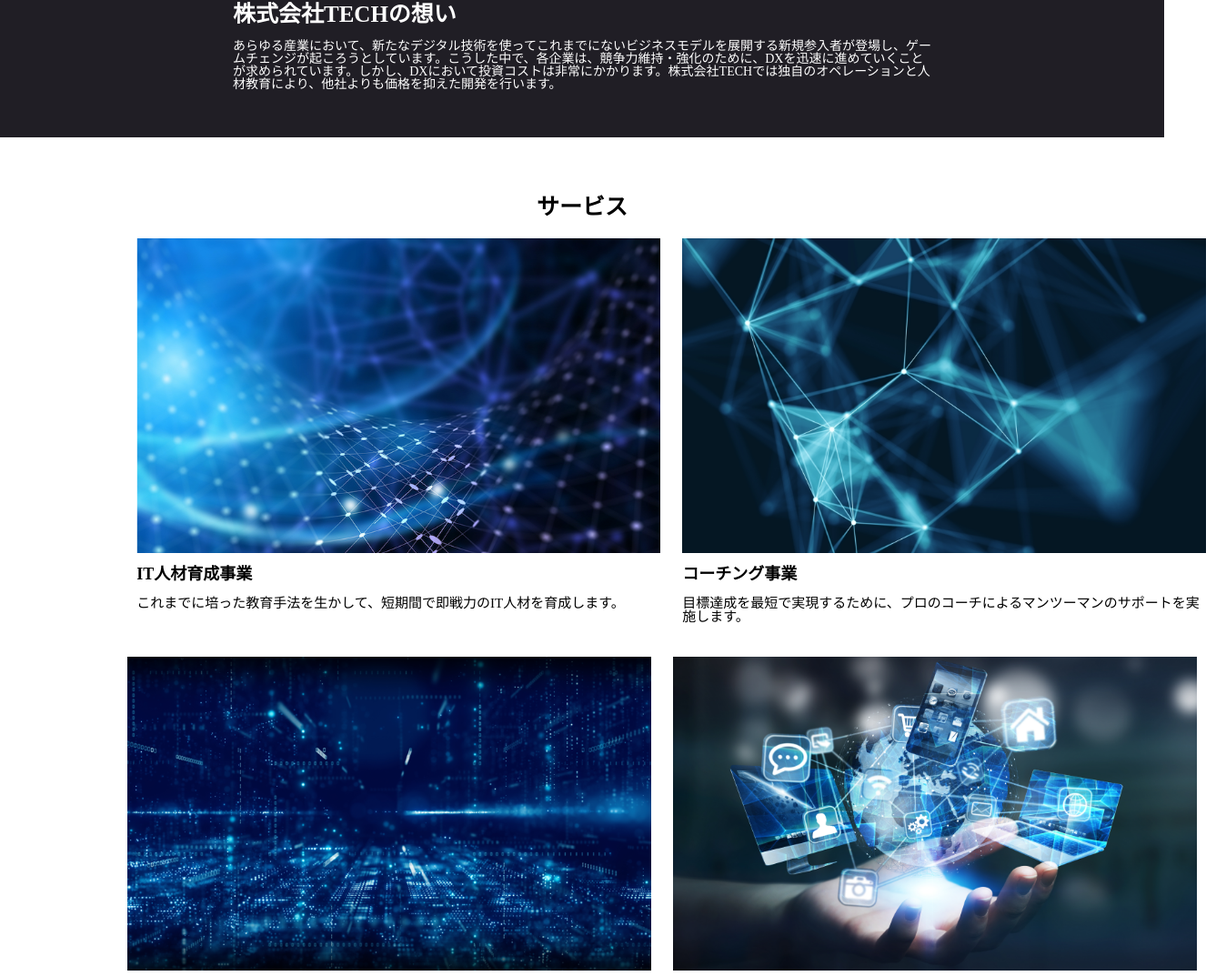
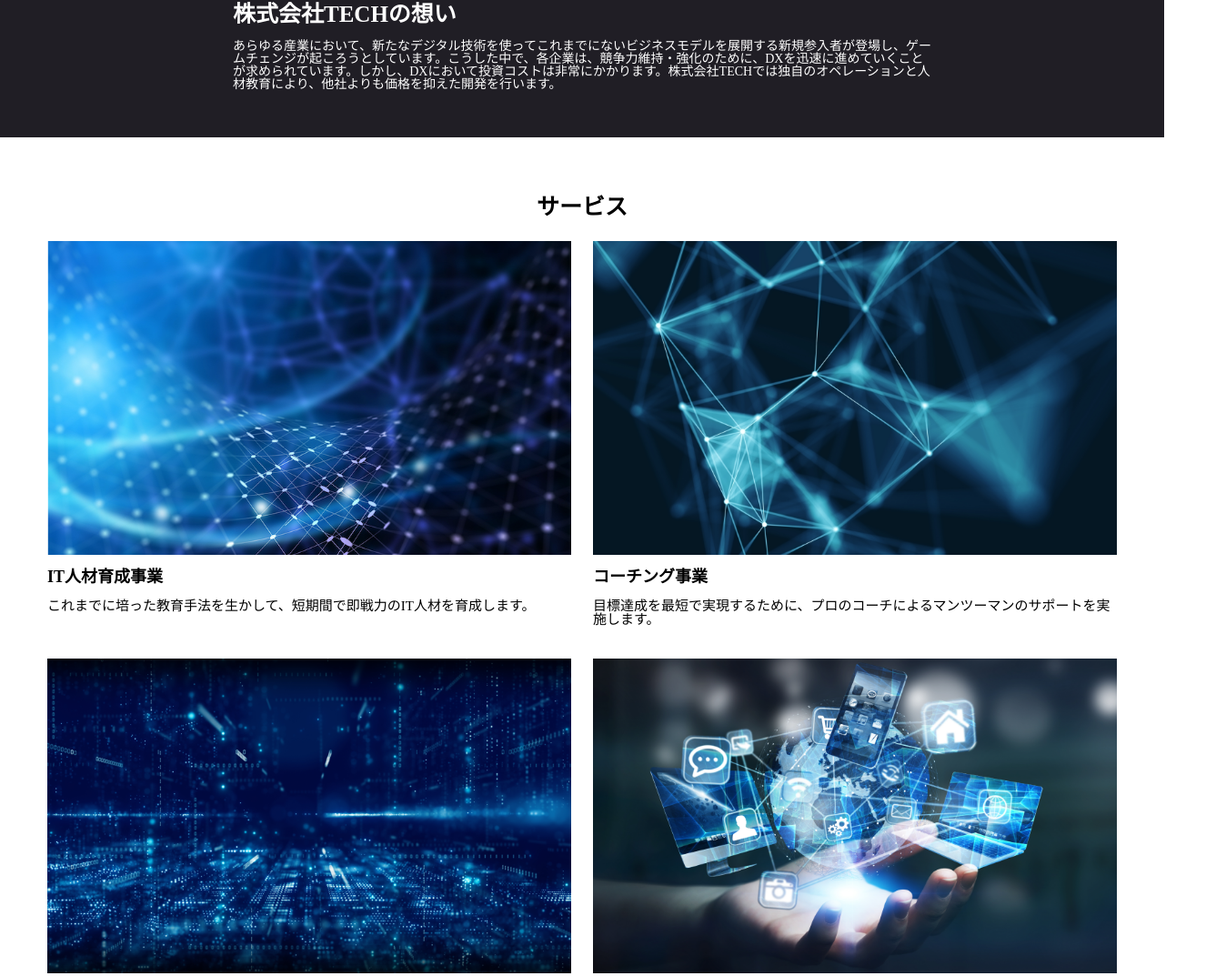
Before and after one commit to Ufaa/20210724goto, a plain HTML site: page index.html in a window 1280 px wide. Shown: the part 773-1846 px from the top of the page at 91% size, 1348 px wide, since content can reach past the window. Drawn offline with Linux system fonts and the light colour scheme.

Commit message:
20210729

```diff
--- a/css/index.css
+++ b/css/index.css
@@ -94,11 +94,12 @@ a {
 
 /*サービス*/
 .wrapper-box {
-  padding: 5% 10% 2% 10%;
+  /*padding: 5% 10% 2% 10%;*/
 }
 .wrapper-box h1 {
   text-align: center;
   font-size: 25px;
+  padding-top: 5%;
 }
 .wrapper-contents {
   display: flex;
```
Also changed, not shown: 1 other file.
